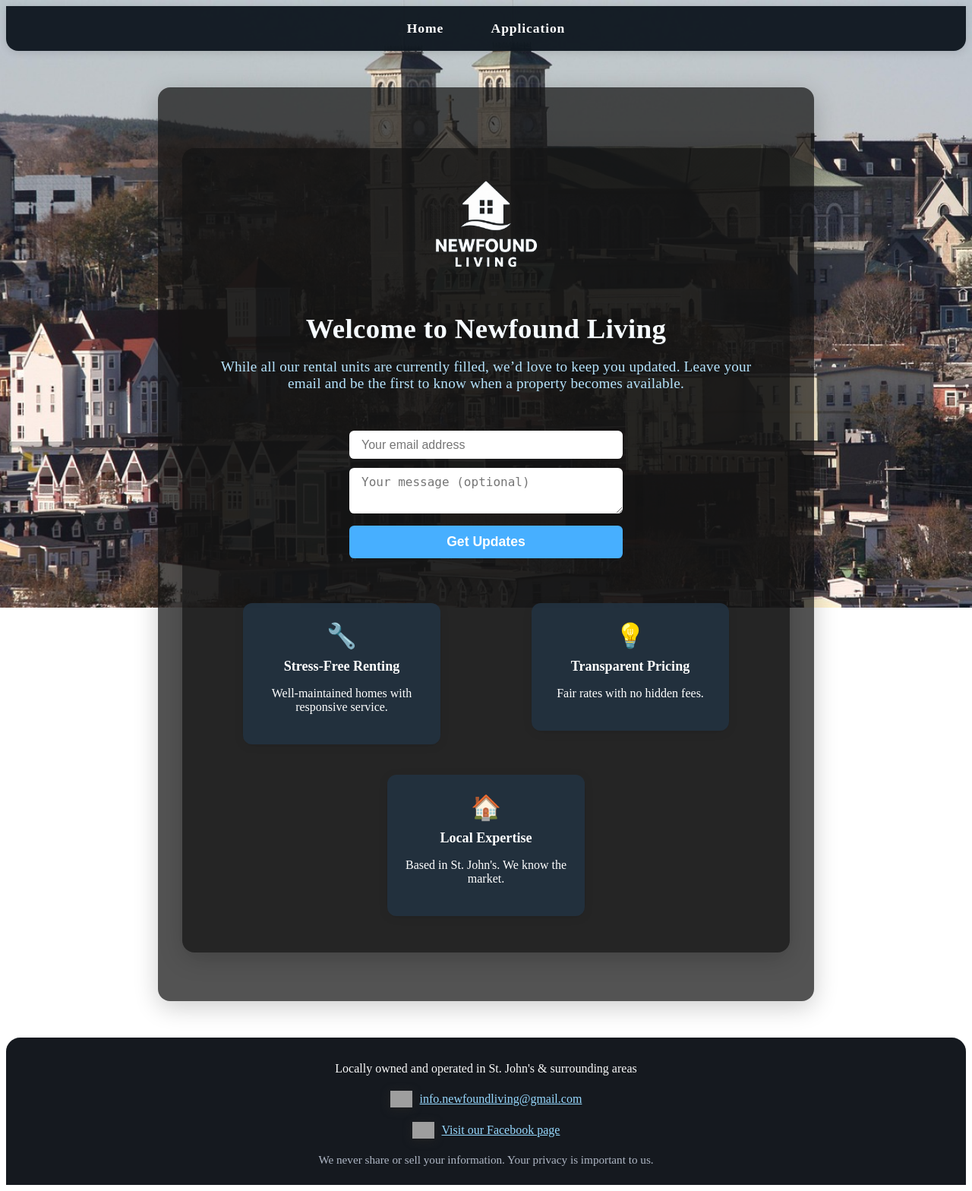
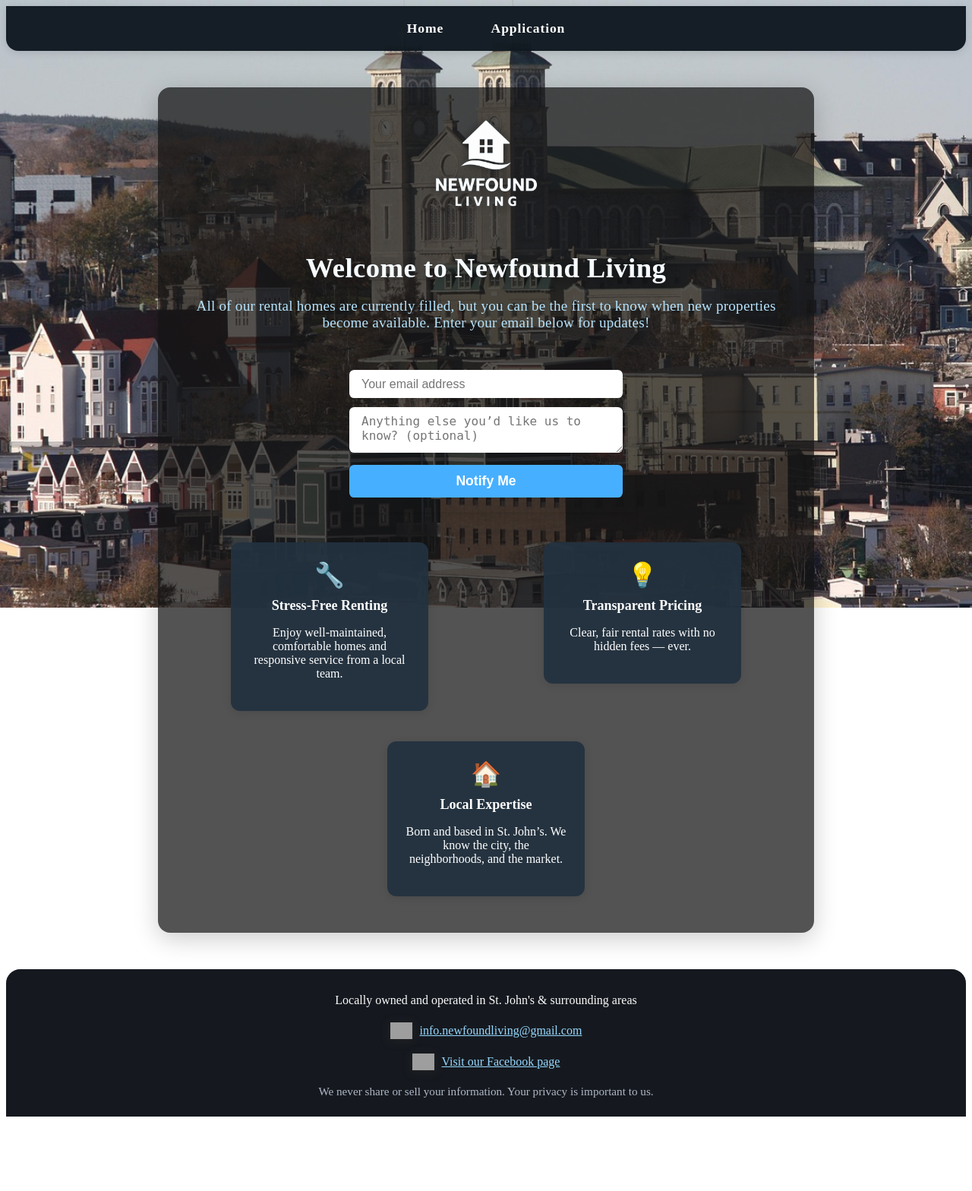
Before and after one commit to NewFoundLivingCa/NewFoundLiving-main, a Flask app: page / in a window 1280 px wide. Shown: the whole page at 76% size. After the commit the page ends 1470 px from the top, so only its background shows below. Run offline with Flask 3, Linux system fonts and the light colour scheme; grey boxes are pictures that could not be loaded.

Commit message:
Update index.html

```diff
--- a/templates/index.html
+++ b/templates/index.html
@@ -3,25 +3,36 @@
 {% block title %}Newfound Living - Rental Properties in St. John's{% endblock %}
 
 {% block content %}
-<div class="container">
   <img src="{{ url_for('static', filename='images/logo-transparent.png') }}" alt="Newfound Living Logo" class="logo">
+
   <h1>Welcome to Newfound Living</h1>
-  <h2>While all our rental units are currently filled, we’d love to keep you updated. Leave your email and be the first to know when a property becomes available.</h2>
+  <h2>All of our rental homes are currently filled, but you can be the first to know when new properties become available. Enter your email below for updates!</h2>
 
-  <form id="notify-form" action="https://formspree.io/f/xldnwbqq" method="POST">
-    <input type="email" name="email" placeholder="Your email address" required />
-    <textarea name="message" placeholder="Your message (optional)"></textarea>
-    <button type="submit">Get Updates</button>
+  <form id="notify-form" action="https://formspree.io/f/xldnwbqq" method="POST" autocomplete="off">
+    <input type="email" name="email" placeholder="Your email address" required aria-label="Email address" />
+    <textarea name="message" placeholder="Anything else you’d like us to know? (optional)" aria-label="Your message"></textarea>
+    <button type="submit">Notify Me</button>
   </form>
 
-  <div id="thank-you">Thanks for signing up! We'll be in touch soon.</div>
+  <div id="thank-you">Thank you for joining our list! You'll be notified as soon as something is available.</div>
 
-  <div class="features">
-    <div class="feature-box"><div>🔧</div><h3>Stress-Free Renting</h3><p>Well-maintained homes with responsive service.</p></div>
-    <div class="feature-box"><div>💡</div><h3>Transparent Pricing</h3><p>Fair rates with no hidden fees.</p></div>
-    <div class="feature-box"><div>🏠</div><h3>Local Expertise</h3><p>Based in St. John's. We know the market.</p></div>
-  </div>
-</div>
+  <section class="features">
+    <div class="feature-box">
+      <div aria-hidden="true">🔧</div>
+      <h3>Stress-Free Renting</h3>
+      <p>Enjoy well-maintained, comfortable homes and responsive service from a local team.</p>
+    </div>
+    <div class="feature-box">
+      <div aria-hidden="true">💡</div>
+      <h3>Transparent Pricing</h3>
+      <p>Clear, fair rental rates with no hidden fees — ever.</p>
+    </div>
+    <div class="feature-box">
+      <div aria-hidden="true">🏠</div>
+      <h3>Local Expertise</h3>
+      <p>Born and based in St. John’s. We know the city, the neighborhoods, and the market.</p>
+    </div>
+  </section>
 {% endblock %}
 
 {% block scripts %}
@@ -41,6 +52,7 @@
       });
       form.reset();
       thankYou.style.display = 'block';
+      setTimeout(() => { thankYou.style.display = 'none'; }, 6000);
     } catch (err) {
       alert('Something went wrong. Please try again later.');
     }
```
